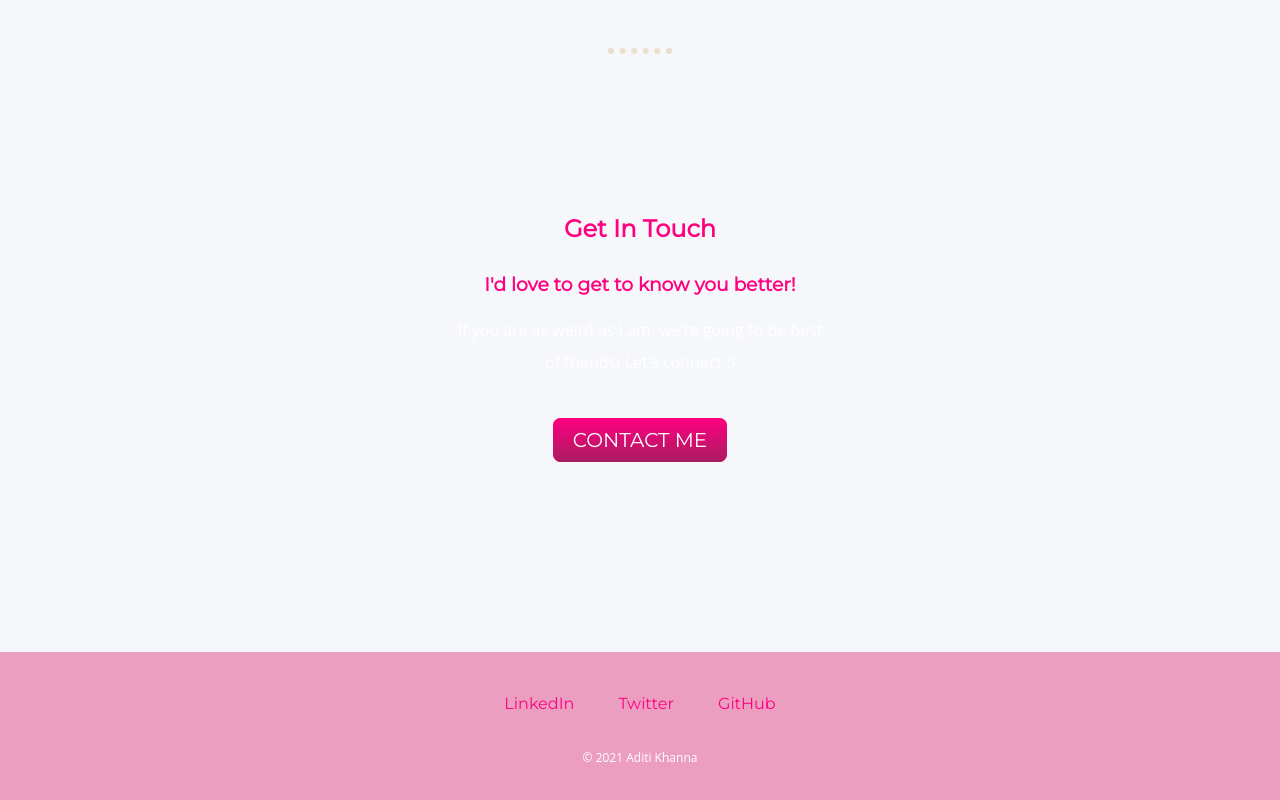
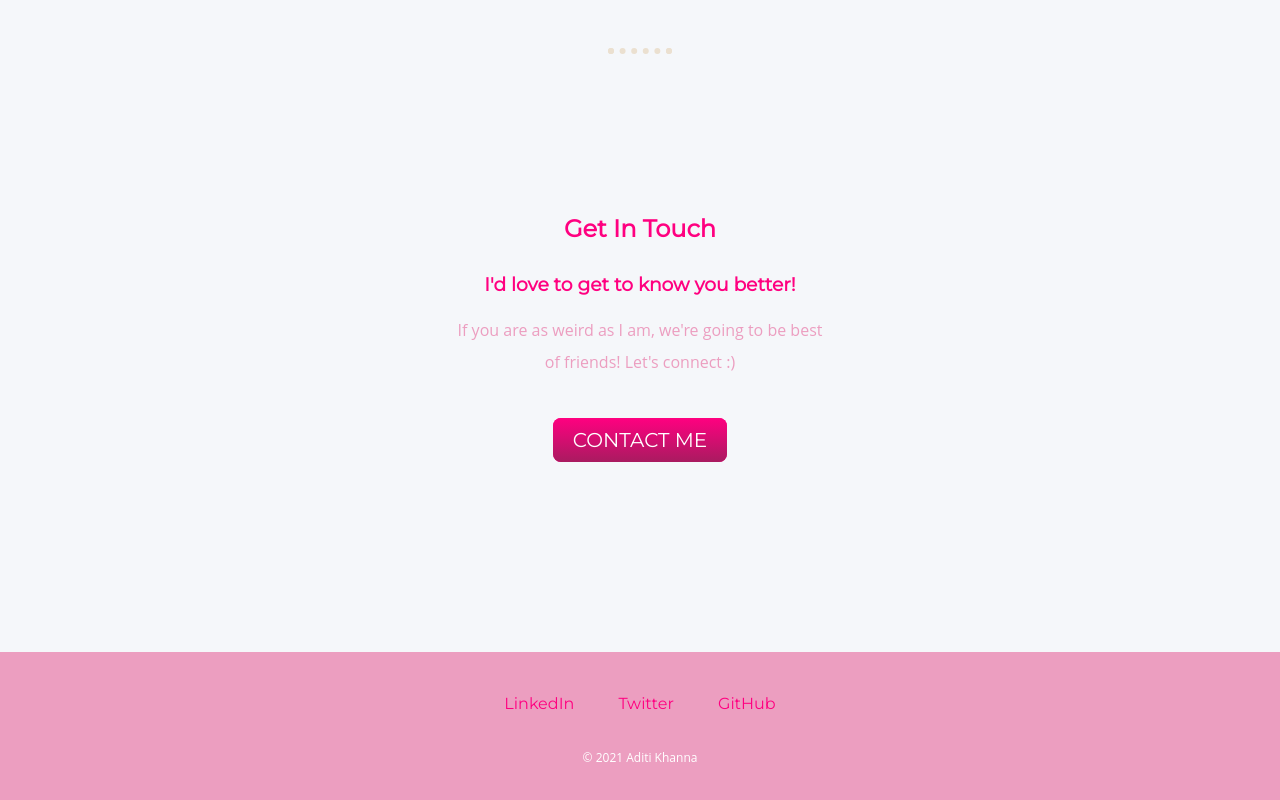
Before and after one commit to adeity21/personal-website-pink-palette, a plain HTML site: page index.html in a window 1280 px wide. Shown: the part 3216-4016 px from the top of the page. Drawn offline with nearby package versions, Linux system fonts and the light colour scheme; files whose address does not match are found by name.

Commit message:
Update styles.css

```diff
--- a/css/styles.css
+++ b/css/styles.css
@@ -198,6 +198,7 @@ li:hover .fa-hashtag{
 }
 .contactmeinfo{
   margin-bottom: 50px;
+  color:#EC9EC0;
 }
 
 .copyright{
```
